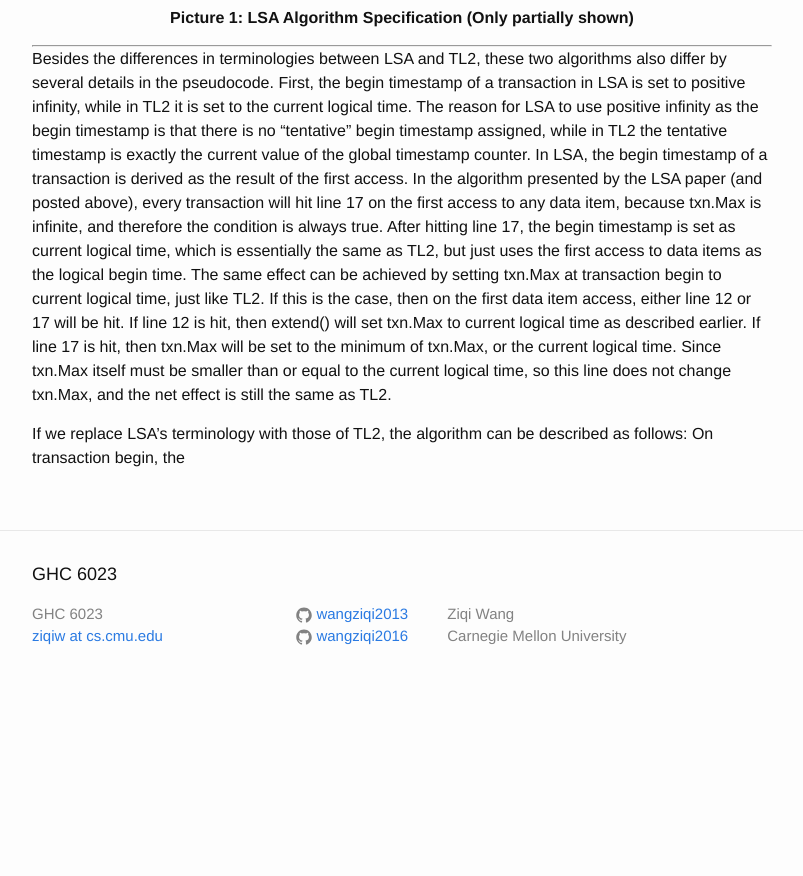
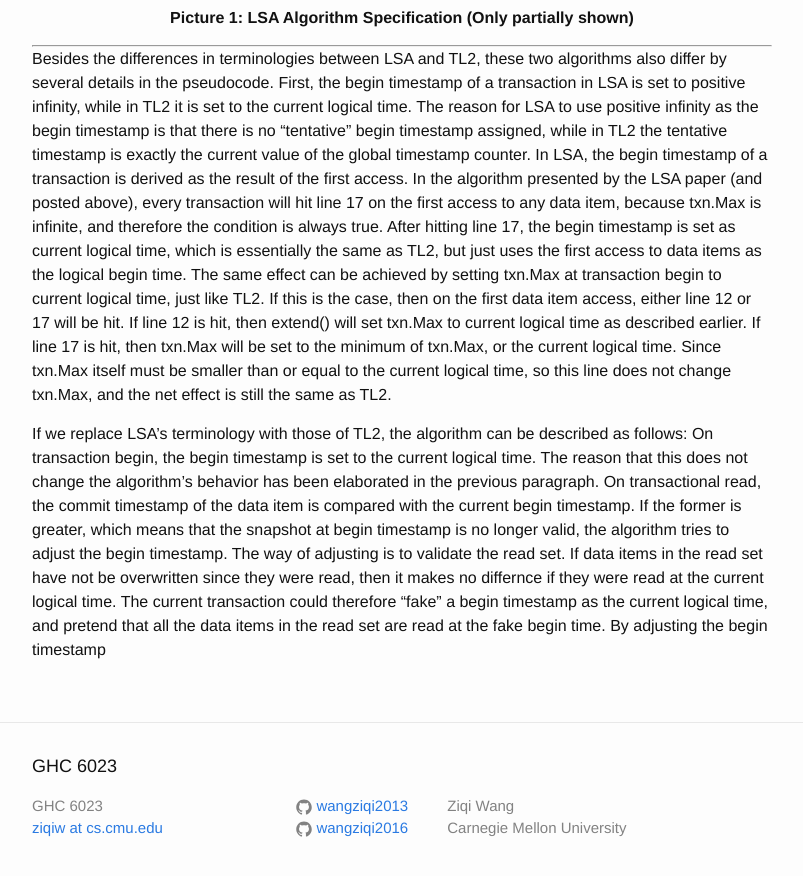
Before and after one commit to wangziqi2013/wangziqi2013.github.io, a Jekyll site: the page built from _posts/2018-04-12-A-Lazy-Snapshot-Algo-with-Eager-Validation.markdown, in a window 1280 px wide and 900 px high, scrolled down 2625 px. Shown: the top 876 px of the window, without its empty margins (238-1041 px from the left). Built offline with Jekyll 4.4.1, drawn with Linux system fonts in a browser that asks for light colours; before the commit the page ends 3333 px from its top, so only the background shows below that.

Commit message:
Adding begin timestamp adjustment

```diff
--- a/_posts/2018-04-12-A-Lazy-Snapshot-Algo-with-Eager-Validation.markdown
+++ b/_posts/2018-04-12-A-Lazy-Snapshot-Algo-with-Eager-Validation.markdown
@@ -98,3 +98,10 @@ Since txn.Max itself must be smaller than or equal to the current logical time,
 and the net effect is still the same as TL2.
 
 If we replace LSA's terminology with those of TL2, the algorithm can be described as follows: On transaction begin, the
+begin timestamp is set to the current logical time. The reason that this does not change the algorithm's behavior has been
+elaborated in the previous paragraph. On transactional read, the commit timestamp of the data item is compared with the
+current begin timestamp. If the former is greater, which means that the snapshot at begin timestamp is no longer
+valid, the algorithm tries to adjust the begin timestamp. The way of adjusting is to validate the read set. If data items
+in the read set have not be overwritten since they were read, then it makes no differnce if they were read at the current
+logical time. The current transaction could therefore "fake" a begin timestamp as the current logical time, and pretend
+that all the data items in the read set are read at the fake begin time. By adjusting the begin timestamp
```
